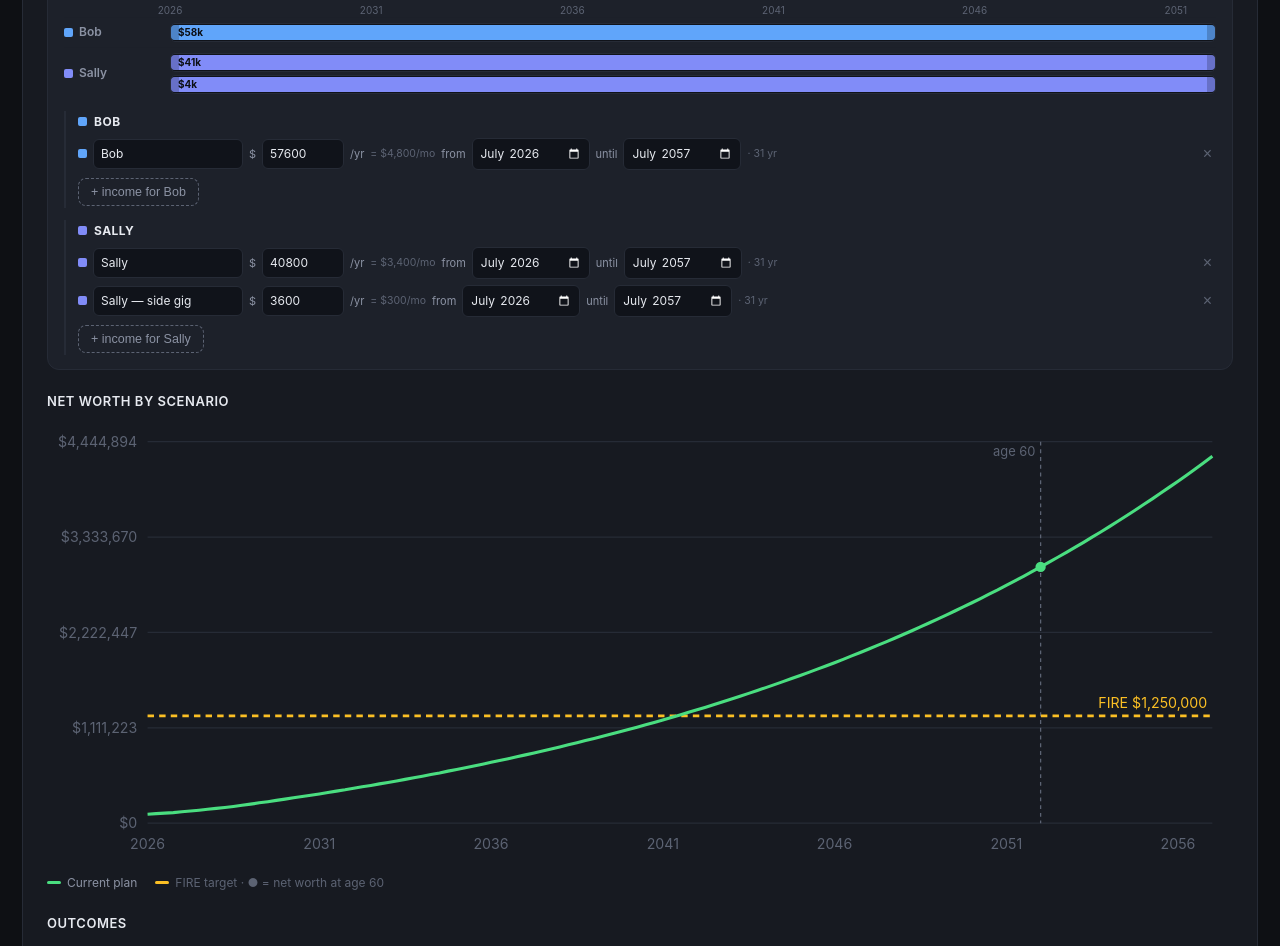
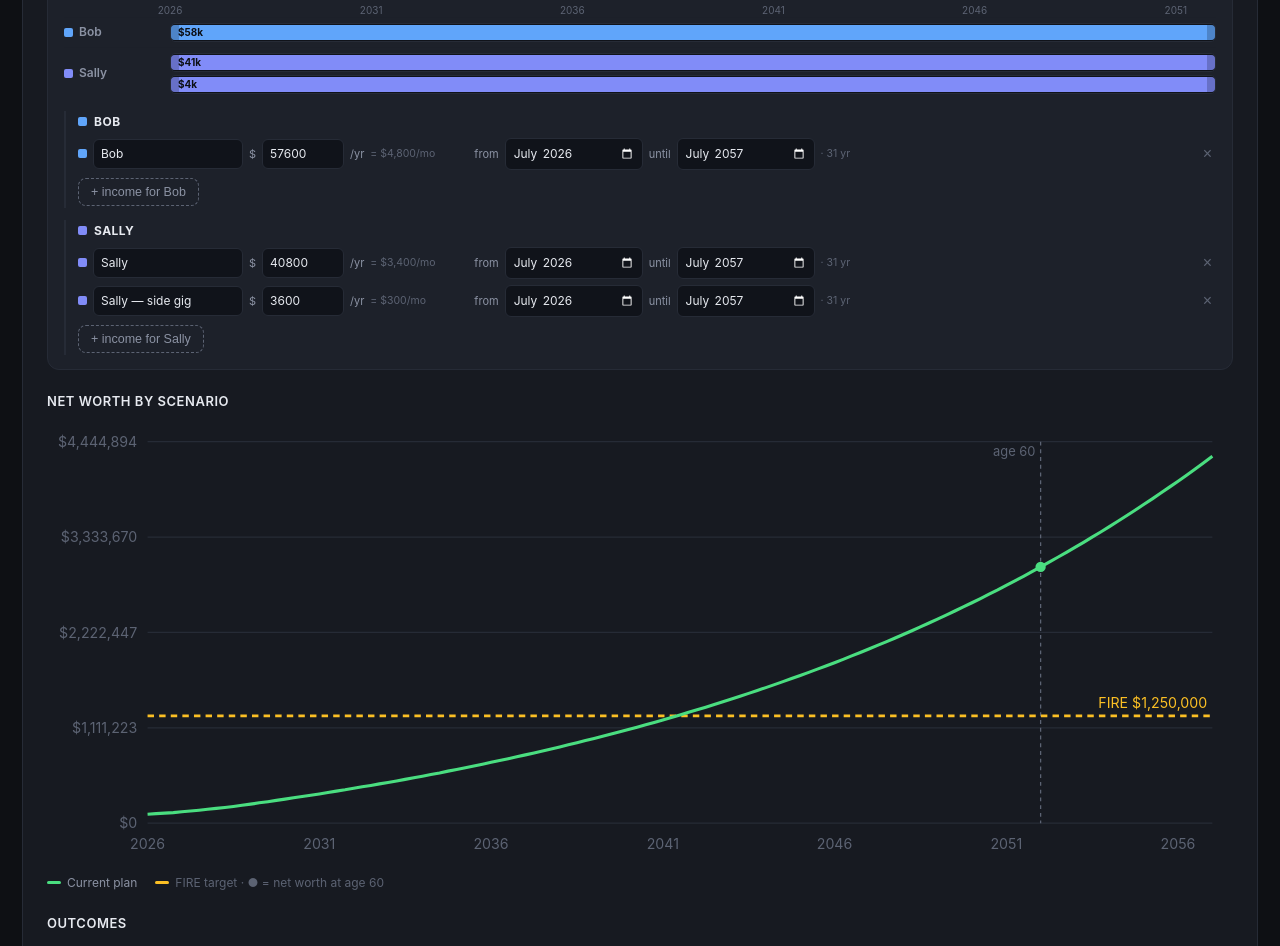
Before and after one commit to tpetrychyn/personal-finances-demo, a plain HTML site: page index.html in a window 1280 px wide. Shown: the part 5843-6789 px from the top of the page. Drawn offline with Linux system fonts and the light colour scheme.

Commit message:
Freedom explorer: keep phase-row columns aligned regardless of text length
Fixed-width $/mo hint and duration label, and wider date pickers (fit
'December 2025'), so 'from'/'until' and the length column line up across
rows even when the monthly-equivalent or amounts differ in width.

Co-Authored-By: Claude Opus 4.8 (1M context) <noreply@anthropic.com>

```diff
--- a/styles.css
+++ b/styles.css
@@ -272,9 +272,11 @@
   .phase-row input:focus,.phase-row select:focus{outline:none;border-color:var(--blue)}
   .phase-row .ph-label{width:150px}
   .phase-row .ph-annual{width:82px}
-  .phase-row .ph-from,.phase-row .ph-until{width:118px;color-scheme:dark}
+  .phase-row .ph-from,.phase-row .ph-until{width:138px;color-scheme:dark}   /* fits "December 2025" */
   .phase-row .paren{color:var(--muted);font-size:11px}
   .phase-row .hint{color:var(--faint);font-size:10.5px;white-space:nowrap}
+  .phase-row .ff-mohint{display:inline-block;width:98px}   /* fixed so 'from' lines up across rows */
+  .phase-row .ff-durlbl{display:inline-block;min-width:52px}
   .phase-row .del{margin-left:auto}
   .ff-row{display:grid;grid-template-columns:1.4fr 1fr 1fr 1fr 1fr 1.1fr;align-items:center;gap:10px;
     padding:8px 4px;border-top:1px solid #1c2029;font-size:13px;font-variant-numeric:tabular-nums}
```
